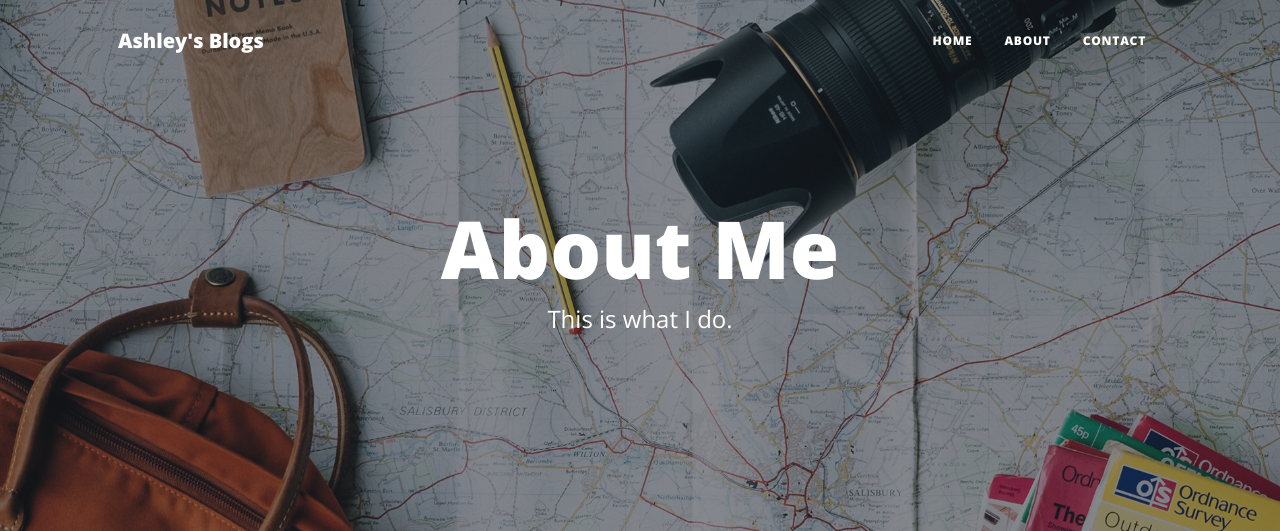
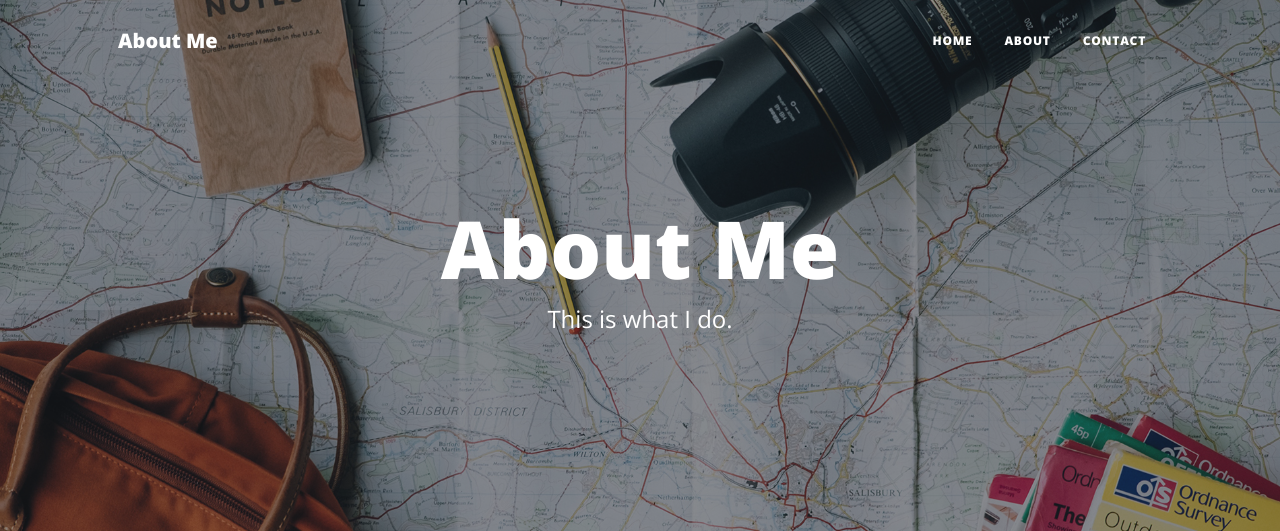
Before and after one commit to Ashl3y05/Python-BlogTemplating, a Flask app: page /about in a window 1280 px wide. Shown: the top 531 px of the page. Run offline with Flask 3, Linux system fonts and the light colour scheme; some libraries are stand-ins or nearby versions.

Commit message:
Now displays at what page you are in in the navbar. Now able to host locally for testing

```diff
--- a/main.py
+++ b/main.py
@@ -6,19 +6,19 @@ post = Post()
 
 @app.route('/')
 def home():
-    return render_template("index.html", posts = post.get_all_blog_post())
+    return render_template("index.html", posts=post.get_all_blog_post(), page_name="Home")
 
 @app.route('/post/<blog_num>')
 def blog(blog_num):
-    return render_template("post.html", blog=post.get_specific_post(blog_num))
+    return render_template("post.html", blog=post.get_specific_post(blog_num), page_name="Blog")
 
 @app.route('/contact')
 def contact():
-    return render_template("contact.html")
+    return render_template("contact.html", page_name="Contact Me")
 
 @app.route('/about')
 def about():
-    return render_template("about.html")
+    return render_template("about.html", page_name="About Me")
 
 if __name__ == "__main__":
-    app.run(debug=True)
+    app.run(debug=True, host="0.0.0.0",port=5000)
--- a/templates/nav.html
+++ b/templates/nav.html
@@ -1,6 +1,6 @@
 <nav class="navbar navbar-expand-lg navbar-light" id="mainNav">
             <div class="container px-4 px-lg-5">
-                <a class="navbar-brand" href="index.html">Ashley's Blogs</a>
+                <a class="navbar-brand" href="index.html">{{ page_name }}</a>
                 <button class="navbar-toggler" type="button" data-bs-toggle="collapse" data-bs-target="#navbarResponsive" aria-controls="navbarResponsive" aria-expanded="false" aria-label="Toggle navigation">
                     Menu
                     <i class="fas fa-bars"></i>
```
